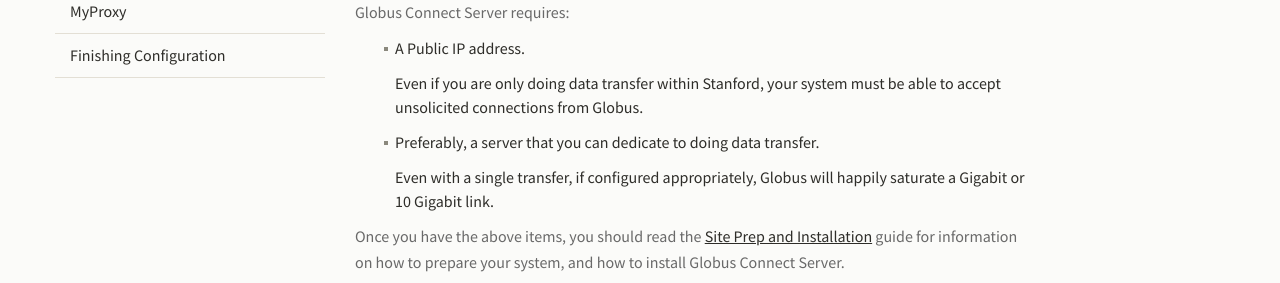
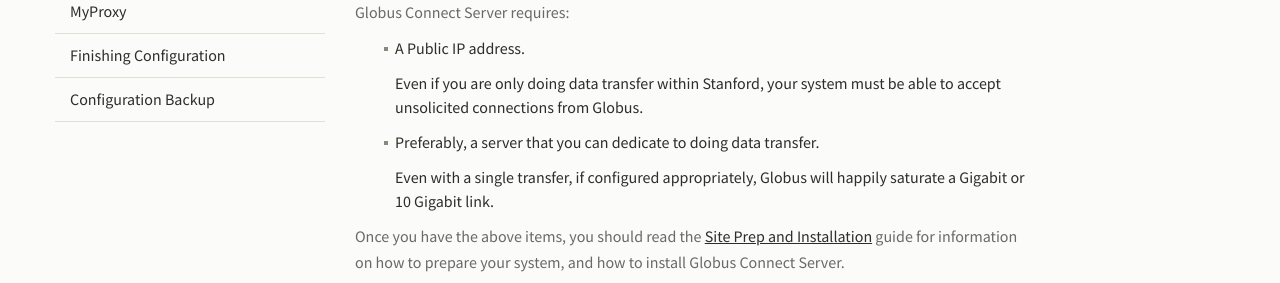
Before and after one commit to stanford-rc/globus.stanford.edu, a Jekyll site: the page built from server.md, in a window 1280 px wide. Shown: the part 650-933 px from the top of the page. Built offline with Jekyll 4.4.1, drawn with Linux system fonts in a browser that asks for light colours; nearby versions of some CDN libraries; comment, search, counter and statistics services are not loaded.

Commit message:
Add the new backup page to the Server sidebar

```diff
--- a/_data/toc.yaml
+++ b/_data/toc.yaml
@@ -71,6 +71,8 @@
       target: "server/myproxy"
     - name: "Finishing Configuration"
       target: "server/finish"
+    - name: "Configuration Backup"
+      target: "server/backup"
 
 - id: "server5"
   header: "Globus Connect Server 5"
```
